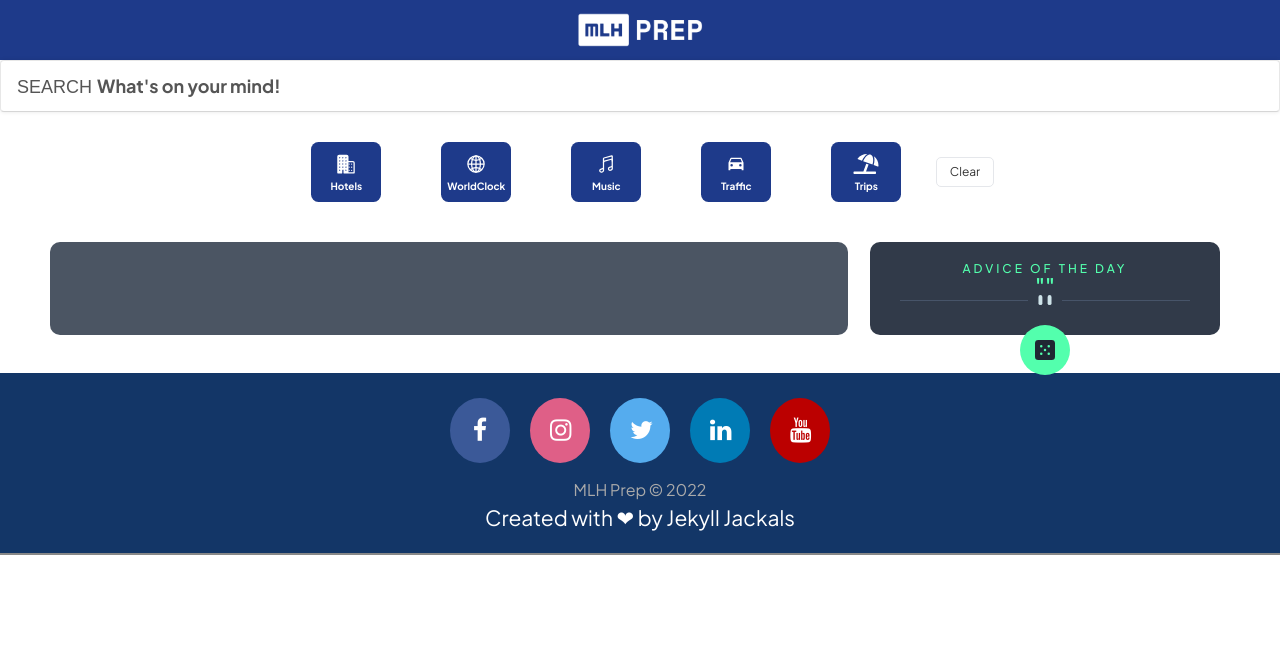
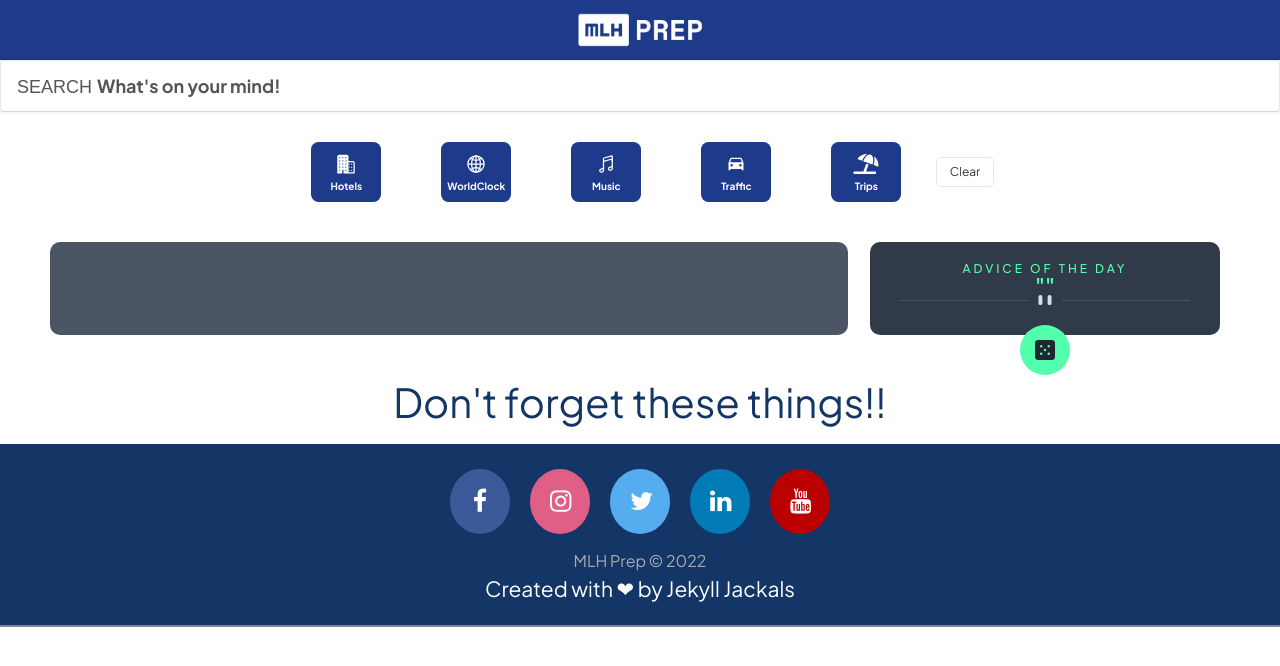
Before and after one commit to MLH-Fellowship/prep-project-22.AUG.PREP.1, a React (Create React App) app: page / in a window 1280 px wide. Shown: the top 666 px of the page. Built offline with nearby package versions, Linux system fonts and the light colour scheme; no server answers.

Commit message:
Adding the Things to carry.

```diff
--- a/src/App.js
+++ b/src/App.js
@@ -8,6 +8,8 @@ import Traffic from "./containers/Traffic/Location";
 import Music from "./containers/Music/Music.container";
 import Travel from "./containers/Travel/Travel.container";
 import Globe from "./containers/WorldClock/Globe";
+import Things from "./components/Things/Things";
+
 
 function App() {
   return (
@@ -25,6 +27,7 @@ function App() {
           <Route path="/globe" element={<Globe />} />
         </Routes>
 
+        <Things />
         <Footer />
       </Router>
     </div>
```
